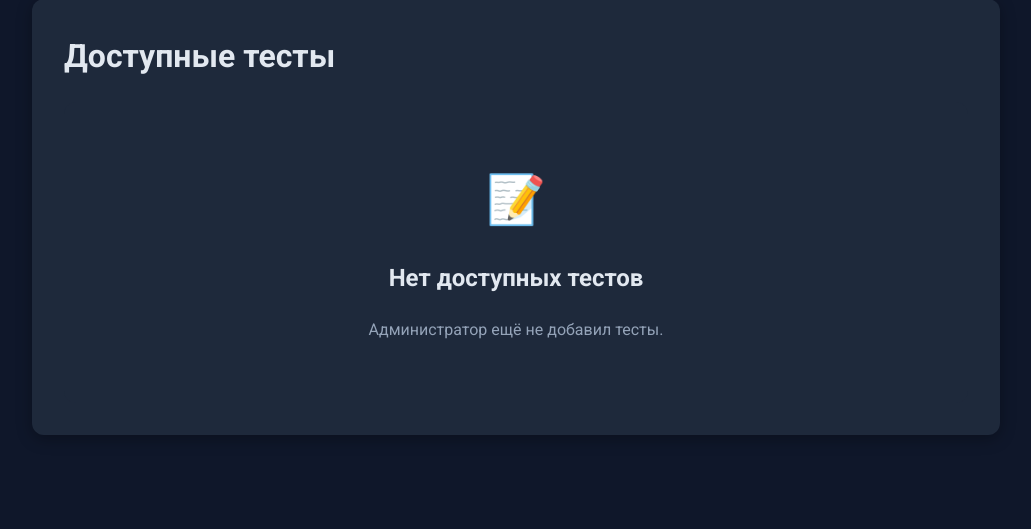
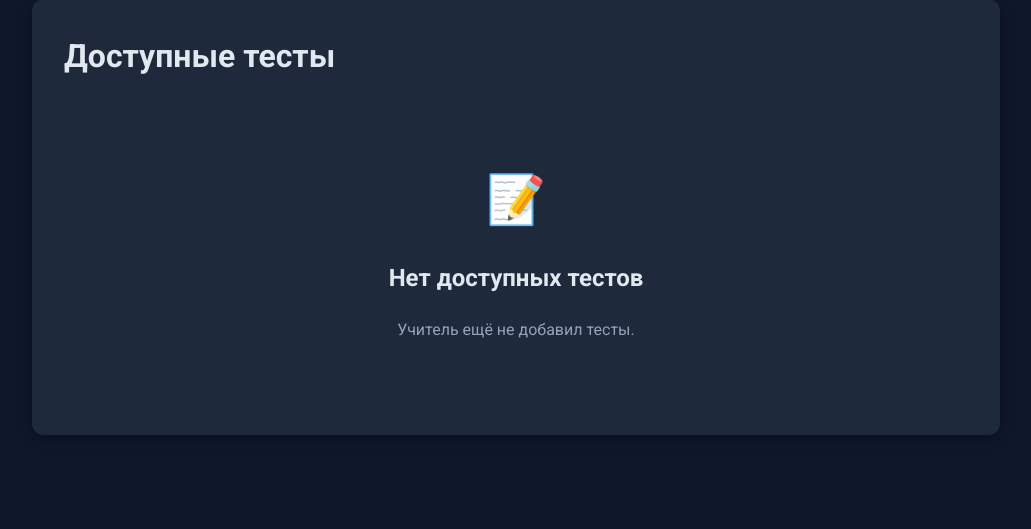
Before and after one commit to Fgp345TD/apptest, a Flask app: page / in a window 1280 px wide. Shown: the part 65-594 px from the top of the page, without its empty margins (124-1155 px from the left). Run offline with Flask 3, Linux system fonts and the light colour scheme; data that the repository does not hold is empty.

Commit message:
Update index.html

```diff
--- a/templates/index.html
+++ b/templates/index.html
@@ -59,7 +59,7 @@
     <div style="font-size: 48px; margin-bottom: 20px; color: var(--text-secondary);">📝</div>
     <h2>Нет доступных тестов</h2>
     <p style="color: var(--text-secondary); max-width: 500px; margin: 0 auto;">
-        Администратор ещё не добавил тесты.
+        Учитель ещё не добавил тесты.
     </p>
 </div>
 {% endif %}
```
